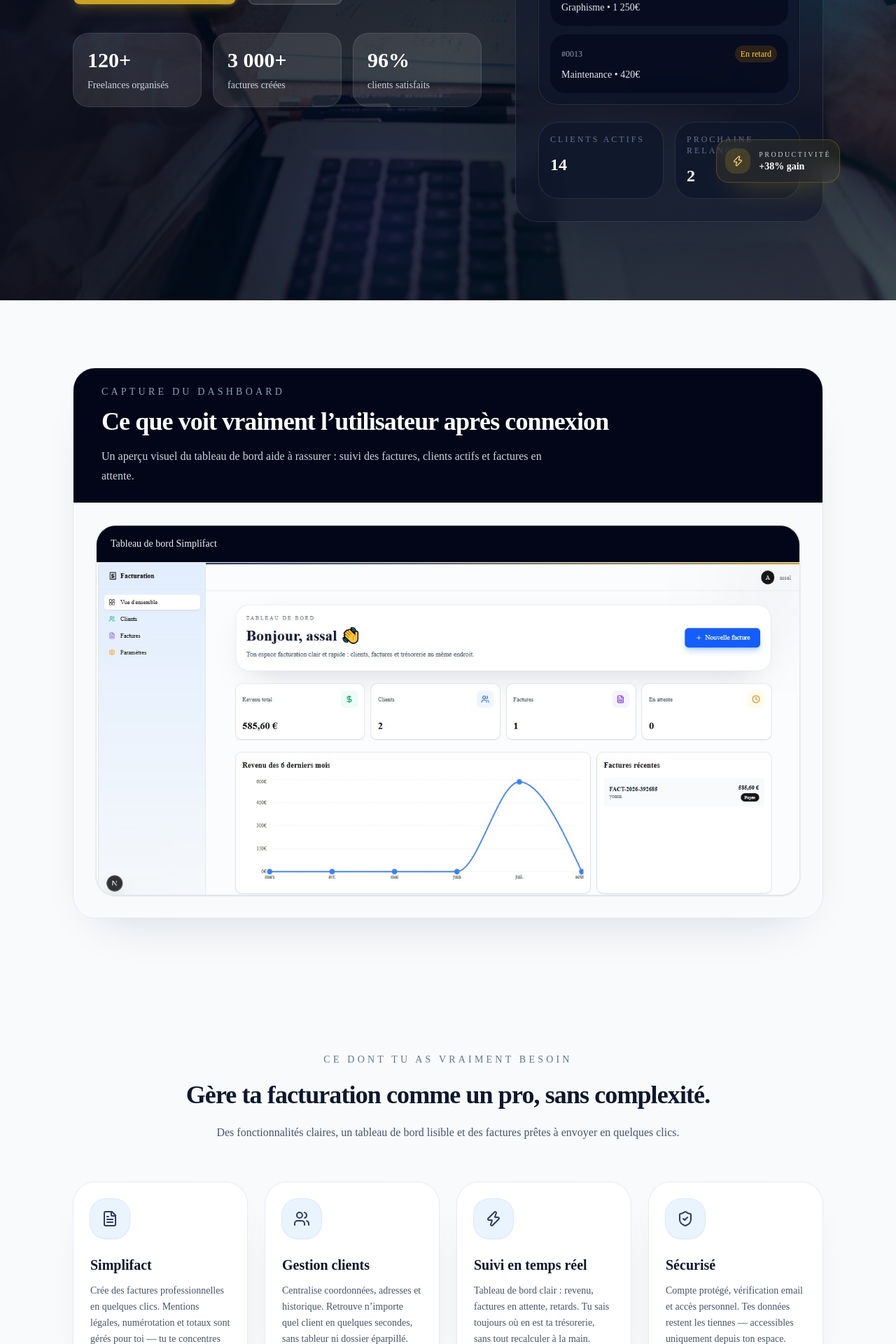
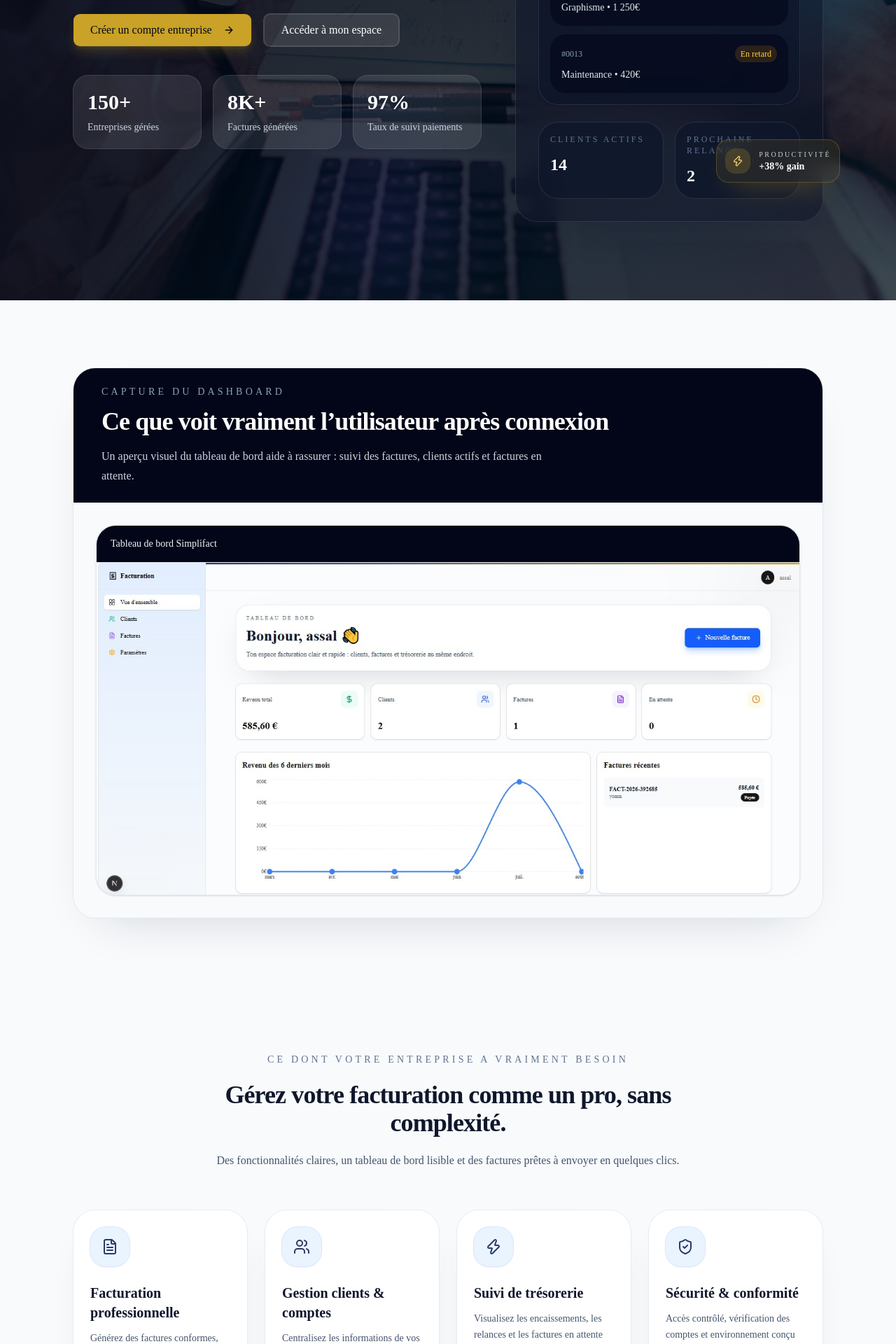
Before and after one commit to Mrtechadrien09/saas-facturation, a Next.js app in the folder frontend/: page / in a window 1280 px wide. Shown: the part 560-2480 px from the top of the page at 70% size. Built offline with nearby package versions, Linux system fonts and the light colour scheme; no server answers.

Commit message:
Update page.tsx

```diff
--- a/frontend/src/app/page.tsx
+++ b/frontend/src/app/page.tsx
@@ -25,114 +25,114 @@ export const dynamic = "force-dynamic";
 const features = [
   {
     icon: FileText,
-    title: "Simplifact",
+    title: "Facturation professionnelle",
     description:
-      "Crée des factures professionnelles en quelques clics. Mentions légales, numérotation et totaux sont gérés pour toi — tu te concentres sur le contenu.",
+      "Générez des factures conformes, avec mentions légales, numérotation et montants calculés automatiquement pour votre organisation.",
   },
   {
     icon: Users,
-    title: "Gestion clients",
+    title: "Gestion clients & comptes",
     description:
-      "Centralise coordonnées, adresses et historique. Retrouve n’importe quel client en quelques secondes, sans tableur ni dossier éparpillé.",
+      "Centralisez les informations de vos clients, filiales et partenaires avec un historique clair et un accès structuré par équipe.",
   },
   {
     icon: Zap,
-    title: "Suivi en temps réel",
+    title: "Suivi de trésorerie",
     description:
-      "Tableau de bord clair : revenu, factures en attente, retards. Tu sais toujours où en est ta trésorerie, sans tout recalculer à la main.",
+      "Visualisez les encaissements, les relances et les factures en attente pour piloter votre cash-flow avec précision.",
   },
   {
     icon: ShieldCheck,
-    title: "Sécurisé",
+    title: "Sécurité & conformité",
     description:
-      "Compte protégé, vérification email et accès personnel. Tes données restent les tiennes — accessibles uniquement depuis ton espace.",
+      "Accès contrôlé, vérification des comptes et environnement conçu pour les équipes internes et les organisations B2B.",
   },
 ];
 
 const steps = [
   {
     icon: UserPlus,
-    title: "Ajoute tes clients",
+    title: "Importez vos clients",
     description:
-      "Renseigne une fois nom, email et adresse. Ces infos seront réutilisées à chaque facture, sans ressaisie.",
+      "Ajoutez rapidement vos entreprises, contacts et adresses pour centraliser les informations de votre pipeline commercial.",
   },
   {
     icon: FilePlus,
-    title: "Crée une facture",
+    title: "Créez vos factures",
     description:
-      "Ajoute tes lignes, choisis le taux de TVA : HT, TVA et TTC se calculent seuls. Ta facture est prête en moins d’une minute.",
+      "Ajoutez les lignes, les taux de TVA, les conditions de paiement et générez des factures prêtes à envoyer en quelques clics.",
   },
   {
     icon: CreditCard,
-    title: "Envoie et suis les paiements",
+    title: "Suivez les paiements",
     description:
-      "Envoie le PDF par email en un clic, puis suis le statut — brouillon, envoyée, payée ou en retard — jusqu’au règlement.",
+      "Surveillez les statuts, relancez les impayés et gardez une vue fiable sur l’état de votre trésorerie d’entreprise.",
   },
 ];
 
 const audiences = [
   {
-    title: "Indépendants & freelances",
-    text: "Tu factures au fil des missions. Un outil simple te laisse plus de temps pour ton métier, pas pour l’administratif.",
+    title: "PME & ETI",
+    text: "Un outil de facturation robuste pour structurer les processus comptables et commerciaux sans dépendre de fichiers dispersés.",
   },
   {
-    title: "Petites structures",
-    text: "Plusieurs clients, plusieurs échéances. Tout reste centralisé : qui a payé, qui est en retard, combien tu as facturé.",
+    title: "Agences & services",
+    text: "Centralisez les clients, les prestations et les relances pour gagner en réactivité et en visibilité sur les missions en cours.",
   },
   {
-    title: "Ceux qui quittent Excel",
-    text: "Fini les modèles copiés-collés et les erreurs de formules. Une facture propre, numérotée, prête à envoyer.",
+    title: "Équipes finance & opérations",
+    text: "Offrez à vos équipes une base unique pour piloter la facturation, les encaissements et les suivis internes de manière fiable.",
   },
 ];
 
 const testimonials = [
   {
     name: "Camille R.",
-    role: "Graphiste freelance",
-    text: "Avant je passais 20 minutes sur Word pour chaque facture. Maintenant c’est prêt en 2 clics, et mes clients reçoivent un PDF pro. Un vrai gain de temps.",
+    role: "Directrice financière",
+    text: "Nous avons standardisé la facturation de nos clients en quelques semaines. Le suivi des paiements est désormais clair et exploitable par toute l’équipe.",
   },
   {
     name: "Thomas L.",
-    role: "Consultant indépendant",
-    text: "Le suivi des paiements m’a changé la vie. Je vois immédiatement qui a payé et qui est en retard. Plus besoin de relancer à l’aveugle.",
+    role: "Responsable comptabilité",
+    text: "L’outil nous aide à éviter les erreurs de suivi et à relancer rapidement les impayés. L’expérience est simple, propre et adaptée à une organisation.",
   },
   {
     name: "Léa M.",
-    role: "Photographe",
-    text: "Simple, clair, et la TVA se calcule toute seule. J’ai quitté Excel sans regret. Exactement ce qu’il me fallait pour démarrer.",
+    role: "Chef d’agence",
+    text: "La facturation est devenue fluide et beaucoup plus lisible pour nos équipes. Nous gagnons du temps sur les tâches administratives sans perdre la qualité.",
   },
 ];
 
 const faqs = [
   {
-    question: "Mes données sont-elles en sécurité ?",
+    question: "Nos données sont-elles sécurisées ?",
     answer:
-      "Oui. Chaque compte est isolé, protégé par mot de passe et vérification par email. Seul toi (et les personnes à qui tu donnes accès) pouvez consulter tes clients et tes factures.",
+      "Oui. Chaque compte est isolé et protégé par mot de passe, vérification d’email et accès structuré pour les équipes internes.",
   },
   {
-    question: "Puis-je utiliser l'app avec plusieurs clients ?",
+    question: "L’outil convient-il à plusieurs utilisateurs ?",
     answer:
-      "Oui, sans limite artificielle. Ajoute autant de clients que nécessaire, filtre tes factures, et retrouve l’historique de chacun depuis sa fiche.",
+      "Oui. Il est conçu pour les entreprises qui souhaitent centraliser les clients, les factures et les suivis entre plusieurs profils et départements.",
   },
   {
-    question: "Est-ce que je peux envoyer mes factures directement par email ?",
+    question: "Peut-on envoyer des factures directement par email ?",
     answer:
-      "Oui. Depuis le détail d’une facture, un envoi par email joint le PDF. Ton client reçoit un document clair, et le statut passe à « envoyée ».",
+      "Oui. Les factures peuvent être générées puis envoyées directement depuis l’interface, avec un historique clair et un statut suivi par l’équipe.",
   },
   {
     question: "Le calcul de la TVA est-il automatique ?",
     answer:
-      "Oui. Tu indiques le taux par ligne (par ex. 20 %). Les montants HT, TVA et TTC sont recalculés à chaque modification — plus d’erreur de saisie.",
+      "Oui. Vous définissez le taux applicable et le système calcule automatiquement les montants HT, TVA et TTC pour chaque facture.",
   },
   {
-    question: "Puis-je télécharger mes factures en PDF ?",
+    question: "Le SaaS est-il adapté à une structure PME / ETI ?",
     answer:
-      "Oui. Chaque facture se télécharge en PDF, prête à archiver ou à transmettre. Le même fichier part en pièce jointe lors de l’envoi par email.",
+      "Oui. La solution a été pensée pour les organisations qui veulent une gestion plus claire, plus rapide et plus fiable de leurs transactions commerciales.",
   },
   {
-    question: "Est-ce vraiment gratuit pour commencer ?",
+    question: "Peut-on commencer sans procédure complexe ?",
     answer:
-      "Oui. Tu crées ton compte sans carte bancaire. L’objectif est que tu puisses facturer correctement dès le premier jour, sans friction.",
+      "Oui. Vous pouvez créer votre compte et démarrer rapidement, sans friction ni configuration lourde, puis évoluer selon vos besoins.",
   },
 ];
 
@@ -274,7 +274,7 @@ export default function HomePage() {
           <div className="absolute inset-0 bg-[radial-gradient(circle_at_top,_rgba(59,130,246,0.18),_transparent_30%),radial-gradient(circle_at_bottom_right,_rgba(201,162,39,0.18),_transparent_35%)]" />
           <Image
             src="/images/hero.jpg"
-            alt="Interface Simplifact pour freelances et indépendants"
+            alt="Interface Simplifact pour entreprises et équipes de gestion"
             fill
             priority
             quality={75}
@@ -298,7 +298,7 @@ export default function HomePage() {
               <span className="inline-flex h-9 w-9 items-center justify-center rounded-full bg-[#C9A227]/20 text-[#C9A227]">
                 <Zap className="h-4 w-4" />
               </span>
-              Pour freelances, TPE et indépendants • Gratuit sans CB
+              Solution de facturation pour PME, ETI et équipes commerciales
             </motion.div>
 
             <motion.h1
@@ -307,7 +307,7 @@ export default function HomePage() {
               transition={{ duration: 0.55, delay: 0.08 }}
               className="mt-8 max-w-xl text-5xl font-semibold tracking-tight text-white sm:text-6xl"
             >
-              <TypewriterHeadline text="Simplifact, sans perte de temps" />
+              <TypewriterHeadline text="Simplifiez la facturation de votre entreprise" />
             </motion.h1>
 
             <motion.p
@@ -316,7 +316,7 @@ export default function HomePage() {
               transition={{ duration: 0.55, delay: 0.16 }}
               className="mt-6 max-w-xl text-lg leading-8 text-slate-200"
             >
-              Centralise tes clients, génère tes factures, et retrouve l’état de tes paiements en un coup d’œil — tout depuis un seul tableau de bord.
+              Centralisez vos clients, vos factures, vos paiements et vos relances dans une plateforme pensée pour les équipes B2B et la gestion d’entreprise.
             </motion.p>
 
             <motion.div
@@ -330,7 +330,7 @@ export default function HomePage() {
                   size="lg"
                   className="bg-[#C9A227] text-slate-950 shadow-lg shadow-[#C9A227]/20 hover:bg-[#d6af2b]"
                 >
-                  Créer un compte gratuit
+                  Créer un compte entreprise
                   <ArrowRight className="ml-2 h-4 w-4" />
                 </Button>
               </Link>
@@ -340,7 +340,7 @@ export default function HomePage() {
                   variant="outline"
                   className="border-white/20 bg-white/10 text-white hover:bg-white/15"
                 >
-                  Se connecter
+                  Accéder à mon espace
                 </Button>
               </Link>
             </motion.div>
@@ -352,16 +352,16 @@ export default function HomePage() {
               className="mt-10 grid gap-4 sm:grid-cols-3"
             >
               <div className="rounded-3xl border border-white/10 bg-white/10 p-5">
-                <p className="text-3xl font-semibold text-white">120+</p>
-                <p className="mt-2 text-sm text-slate-300">Freelances organisés</p>
+                <p className="text-3xl font-semibold text-white">150+</p>
+                <p className="mt-2 text-sm text-slate-300">Entreprises gérées</p>
               </div>
               <div className="rounded-3xl border border-white/10 bg-white/10 p-5">
-                <p className="text-3xl font-semibold text-white">3 000+</p>
-                <p className="mt-2 text-sm text-slate-300">factures créées</p>
+                <p className="text-3xl font-semibold text-white">8K+</p>
+                <p className="mt-2 text-sm text-slate-300">Factures générées</p>
               </div>
               <div className="rounded-3xl border border-white/10 bg-white/10 p-5">
-                <p className="text-3xl font-semibold text-white">96%</p>
-                <p className="mt-2 text-sm text-slate-300">clients satisfaits</p>
+                <p className="text-3xl font-semibold text-white">97%</p>
+                <p className="mt-2 text-sm text-slate-300">Taux de suivi paiements</p>
               </div>
             </motion.div>
           </div>
@@ -508,7 +508,7 @@ export default function HomePage() {
             transition={{ duration: 0.45 }}
             className="text-sm uppercase tracking-[0.3em] text-slate-500"
           >
-            Ce dont tu as vraiment besoin
+            Ce dont votre entreprise a vraiment besoin
           </motion.p>
           <motion.h2
             initial={{ opacity: 0, y: 15 }}
@@ -517,7 +517,7 @@ export default function HomePage() {
             transition={{ duration: 0.5, delay: 0.05 }}
             className="mt-5 text-3xl font-semibold tracking-tight text-slate-900 sm:text-4xl"
           >
-            Gère ta facturation comme un pro, sans complexité.
+            Gérez votre facturation comme un pro, sans complexité.
           </motion.h2>
           <motion.p
             initial={{ opacity: 0, y: 15 }}
@@ -573,7 +573,7 @@ export default function HomePage() {
           <div className="mt-10 grid gap-4 sm:grid-cols-3">
             <div className="rounded-3xl border border-slate-200 bg-white p-6 text-center shadow-sm">
               <p className="text-2xl font-semibold text-slate-900">120+</p>
-              <p className="mt-2 text-sm text-slate-500">freelances organisés</p>
+              <p className="mt-2 text-sm text-slate-500">entreprises accompagnées</p>
             </div>
             <div className="rounded-3xl border border-slate-200 bg-white p-6 text-center shadow-sm">
               <p className="text-2xl font-semibold text-slate-900">3 000+</p>
@@ -601,7 +601,7 @@ export default function HomePage() {
               Pour qui
             </p>
             <h2 className="mt-4 text-3xl font-semibold tracking-tight text-slate-900 sm:text-4xl">
-              Conçu pour les artisans du digital, les micros et petites structures.
+              Conçu pour les PME, les agences et les équipes de gestion d’entreprise.
             </h2>
           </motion.div>
 
@@ -639,7 +639,7 @@ export default function HomePage() {
               Comment ça marche
             </p>
             <h2 className="mt-4 text-3xl font-semibold tracking-tight text-slate-900 sm:text-4xl">
-              Trois étapes simples pour démarrer rapidement.
+              Trois étapes simples pour mettre votre facturation sous contrôle.
             </h2>
           </motion.div>
 
@@ -688,7 +688,7 @@ export default function HomePage() {
               Avant / Après
             </p>
             <h2 className="mt-4 text-3xl font-semibold tracking-tight text-slate-900 sm:text-4xl">
-              Passe d’un processus artisanal à un système fluide.
+              Passez d’un suivi manuel à une gestion structurée et professionnelle.
             </h2>
           </motion.div>
 
@@ -835,17 +835,17 @@ export default function HomePage() {
           transition={{ duration: 0.5 }}
         >
           <h2 className="text-3xl font-semibold tracking-tight text-slate-900">
-            Prêt à simplifier ta facturation ?
+            Prêt à moderniser la gestion de votre facturation ?
           </h2>
           <p className="mt-3 text-slate-600">
-            Crée ton compte gratuitement, aucune carte bancaire requise.
+            Créez votre compte entreprise et centralisez vos opérations commerciales en quelques minutes.
           </p>
           <Link href="/register">
             <Button
               size="lg"
               className="mt-6 bg-[#2B3A67] text-white shadow-lg shadow-[#2B3A67]/20 hover:bg-[#1f2a4d]"
             >
-              Créer un compte gratuit
+              Créer un compte entreprise
               <ArrowRight className="ml-2 h-4 w-4" />
             </Button>
           </Link>
@@ -858,7 +858,7 @@ export default function HomePage() {
           <div>
             <p className="text-lg font-semibold text-white">Simplifact</p>
             <p className="mt-3 max-w-md text-sm leading-6 text-slate-400">
-              Une application claire et professionnelle pour facturer, gérer tes clients et suivre tes paiements.
+              Une plateforme de gestion commerciale pensée pour les entreprises qui veulent contrôler leur facturation, leurs clients et leur trésorerie.
             </p>
           </div>
 
```
